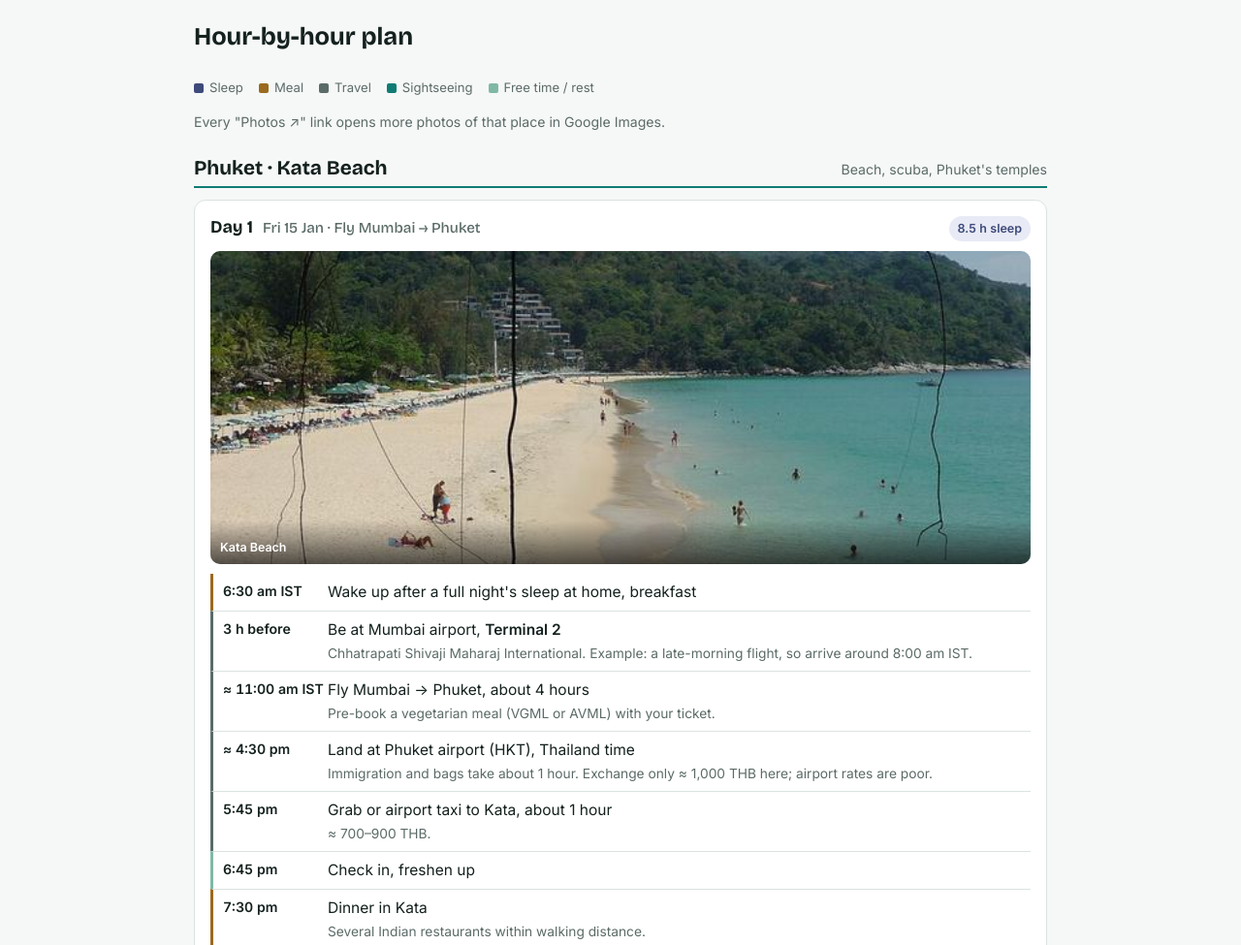
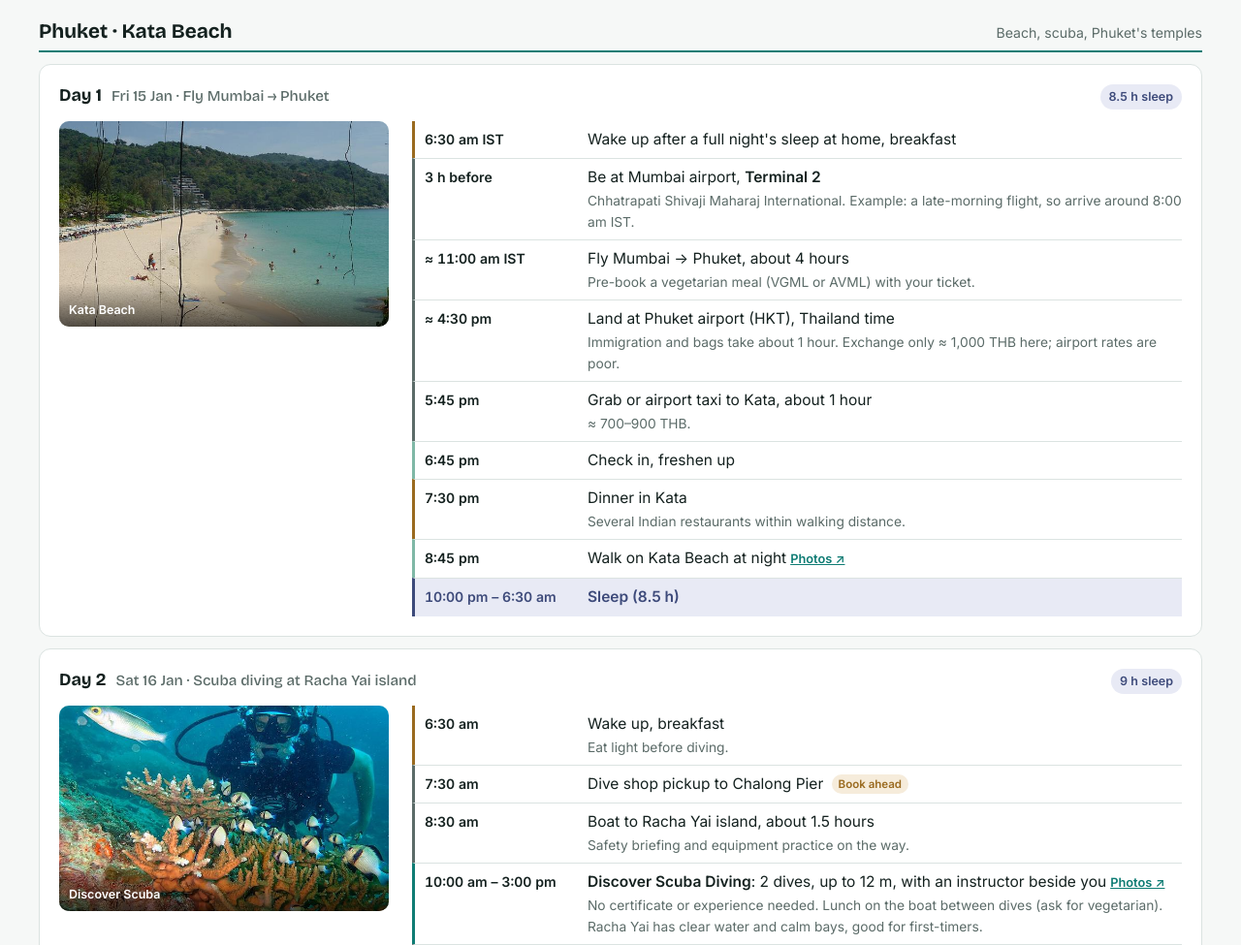
Before and after one commit to Shripad-S-Agashe/thailand-honeymoon-2027, a plain HTML site: page index.html in a window 1280 px wide. Shown: the part 1564-2539 px from the top of the page at 97% size. Drawn offline with nearby package versions, Linux system fonts and the light colour scheme.

Commit message:
Widen layout and fix overlapping time labels
Co-Authored-By: Claude Opus 5.5 <noreply@anthropic.com>

```diff
--- a/index.html
+++ b/index.html
@@ -26,7 +26,7 @@
   --accent:#4cc3b6; --accent-soft:#16332f; --sand:#e0b46a; --sand-soft:#2e2617; --warn:#ef9a7f; --warn-soft:#3a1f17;
   --night:#a9b4ec; --night-soft:#1c2140; color-scheme:dark}
 body{background:var(--bg);color:var(--fg);font-family:var(--body);font-size:15.5px;line-height:1.6}
-.wrap{max-width:880px;margin:0 auto;padding-block:32px 64px;padding-left:max(16px,env(safe-area-inset-left,0px));padding-right:max(16px,env(safe-area-inset-right,0px));display:flex;flex-direction:column;gap:44px}
+.wrap{max-width:1200px;margin:0 auto;padding-block:32px 64px;padding-left:max(16px,env(safe-area-inset-left,0px));padding-right:max(16px,env(safe-area-inset-right,0px));display:flex;flex-direction:column;gap:44px}
 h1,h2,h3{font-family:var(--display);line-height:1.15;text-wrap:balance;margin:0}
 h1{font-size:clamp(2rem,6vw,3.1rem);font-weight:700;letter-spacing:-.01em}
 h2{font-size:1.6rem;font-weight:700;margin-bottom:14px}
@@ -68,9 +68,9 @@ header{display:flex;flex-direction:column;gap:14px}
 .day-top h3 span{color:var(--muted);font-weight:500;font-size:.95rem;margin-left:6px}
 .sleepchip{font-size:.78rem;font-weight:600;padding:3px 9px;border-radius:99px;background:var(--night-soft);color:var(--night);font-variant-numeric:tabular-nums;white-space:nowrap}
 .sched{display:flex;flex-direction:column}
-.r{display:grid;grid-template-columns:96px 1fr;gap:12px;padding:7px 0 7px 10px;border-left:3px solid var(--line)}
+.r{display:grid;grid-template-columns:9.5rem minmax(0,1fr);gap:16px;padding:7px 0 7px 10px;border-left:3px solid var(--line)}
 .r + .r{border-top:1px solid var(--line)}
-.r time{font-variant-numeric:tabular-nums;font-weight:600;font-size:.88rem;white-space:nowrap}
+.r time{font-variant-numeric:tabular-nums;font-weight:600;font-size:.88rem;line-height:1.4;padding-top:2px;overflow-wrap:anywhere}
 .r div{min-width:0}
 .r .d{display:block;font-size:.86rem;color:var(--muted)}
 .r.eat{border-left-color:var(--sand)}
@@ -80,7 +80,7 @@ header{display:flex;flex-direction:column;gap:14px}
 .r.sleep{border-left-color:var(--night);background:var(--night-soft)}
 .r.sleep time,.r.sleep b{color:var(--night)}
 .ph{font-size:.8rem;font-weight:600;white-space:nowrap;margin-left:4px}
-@media (max-width:520px){.r{grid-template-columns:1fr;gap:0}}
+@media (max-width:560px){.r{grid-template-columns:1fr;gap:2px}}
 .tag{display:inline-block;font-size:.72rem;font-weight:600;padding:1px 7px;border-radius:99px;background:var(--sand-soft);color:var(--sand);margin-left:4px;vertical-align:1px}
 .flag{font-size:.86rem;background:var(--warn-soft);border-radius:8px;padding:8px 12px}
 .flag b{color:var(--warn)}
@@ -135,6 +135,13 @@ td s{color:var(--muted)}
 .shot figcaption,.tile figcaption{position:absolute;left:0;right:0;bottom:0;padding:18px 10px 7px;font-size:.78rem;font-weight:600;color:#fff;background:linear-gradient(transparent,rgba(0,0,0,.62))}
 .tile figcaption small{display:block;font-weight:500;opacity:.85;font-size:.7rem;letter-spacing:.08em;text-transform:uppercase}
 @media (max-width:520px){.strip{grid-template-columns:minmax(0,1fr) minmax(0,1fr)}.strip .shot:nth-child(3){grid-column:1/-1;aspect-ratio:21/8}}
+@media (min-width:1000px){
+  .day{display:grid;grid-template-columns:minmax(0,340px) minmax(0,1fr);column-gap:24px;row-gap:12px;align-items:start;padding:20px}
+  .day-top{grid-column:1/-1}
+  .day .strip,.day .strip.n1,.day .strip.n2{grid-template-columns:minmax(0,1fr);position:sticky;top:16px}
+  .day .strip .shot,.day .strip.n1 .shot{aspect-ratio:16/10}
+  .hero{aspect-ratio:3/1}
+}
 .gallery{grid-template-columns:repeat(auto-fill,minmax(190px,1fr))}
 .credits{font-size:.78rem;color:var(--muted);columns:2 260px;column-gap:24px}
 .credits p{break-inside:avoid;margin:0 0 4px}
```
